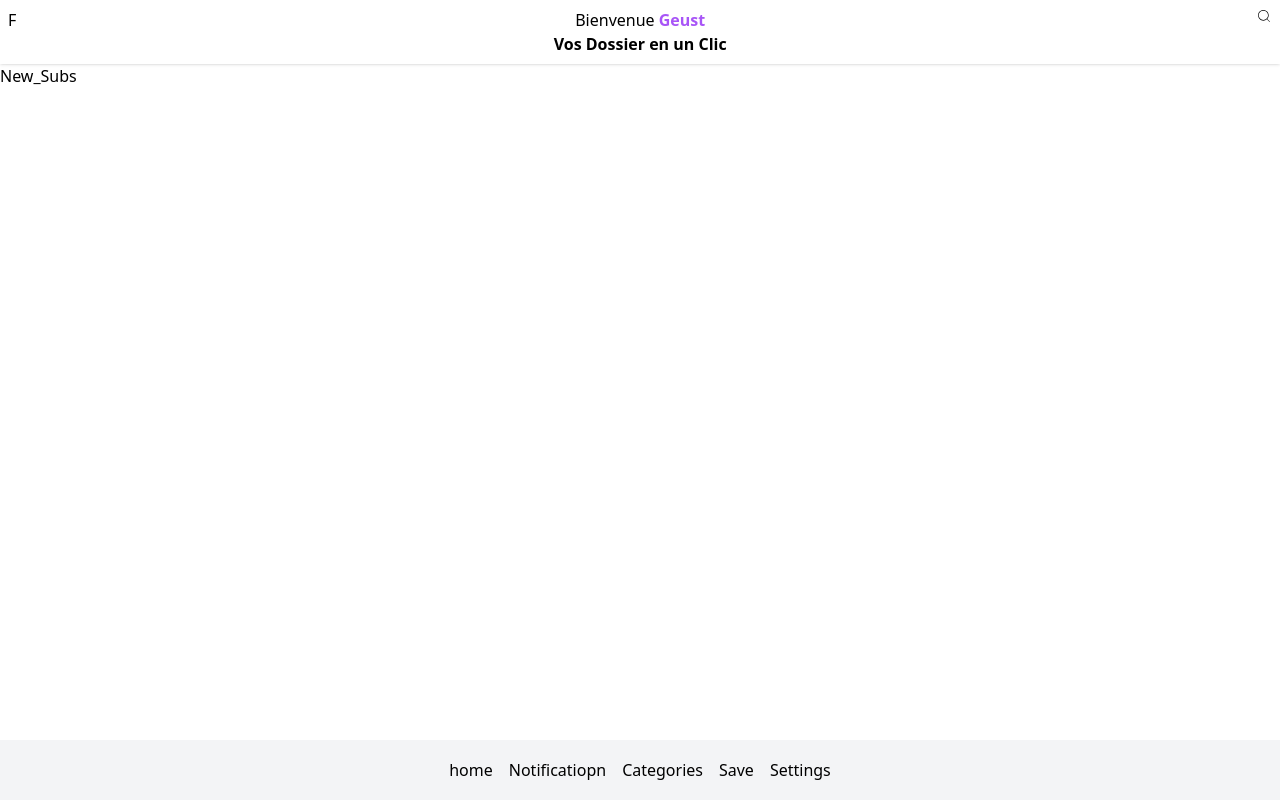
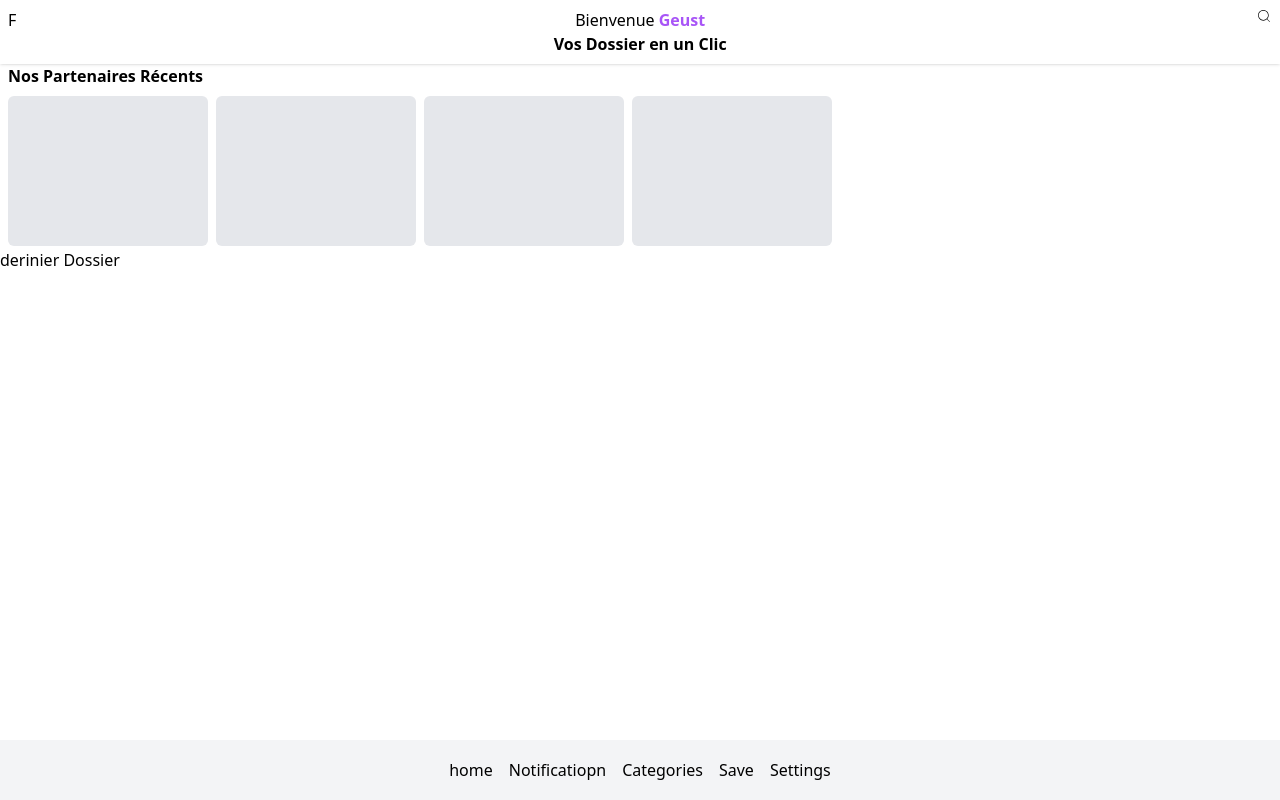
Before and after one commit to imadbenmadi/Djezzy-Event, a React (Vite) app: page / in a window 1280 px wide. Built offline with nearby package versions, Linux system fonts and the light colour scheme.

Commit message:
ading new members

```diff
--- a/src/Components/HomeComponents/Latest.jsx
+++ b/src/Components/HomeComponents/Latest.jsx
@@ -2,6 +2,8 @@ import React from 'react'
 
 export default function Latest() {
   return (
-    <div>Latest</div>
-  )
+      <div>
+          <div>derinier Dossier </div>
+      </div>
+  );
 }
--- a/src/Components/HomeComponents/New_Subs.jsx
+++ b/src/Components/HomeComponents/New_Subs.jsx
@@ -2,6 +2,16 @@ import React from 'react'
 
 export default function New_Subs() {
   return (
-    <div>New_Subs</div>
-  )
+      <div>
+          <div className=" font-bold ml-2 ">Nos Partenaires Récents</div>
+          <div className=" h-[160px] overflow-auto flex">
+              <div className=" flex gap-2 p-2">
+                  <div className=" w-[200px] h-[150px] bg-gray-200 rounded-md"></div>
+                  <div className=" w-[200px] h-[150px] bg-gray-200 rounded-md"></div>
+                  <div className=" w-[200px] h-[150px] bg-gray-200 rounded-md"></div>
+                  <div className=" w-[200px] h-[150px] bg-gray-200 rounded-md"></div>
+              </div>
+          </div>
+      </div>
+  );
 }
--- a/src/Components/Pages/Home.jsx
+++ b/src/Components/Pages/Home.jsx
@@ -1,12 +1,14 @@
 import React from "react";
 import NavBar from "../HomeComponents/NavBar";
 import New_Subs from "../HomeComponents/New_Subs";
+import Latest from "../HomeComponents/Latest";
 export default function Home() {
     return (
         <div className="w-[100%]">
             <NavBar />
             <div className=" mt-[64px]"></div>
             <New_Subs />
+            <Latest/>
         </div>
     );
 }
```
